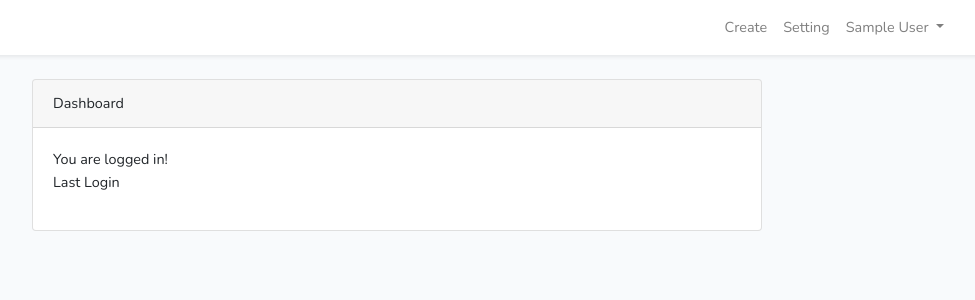
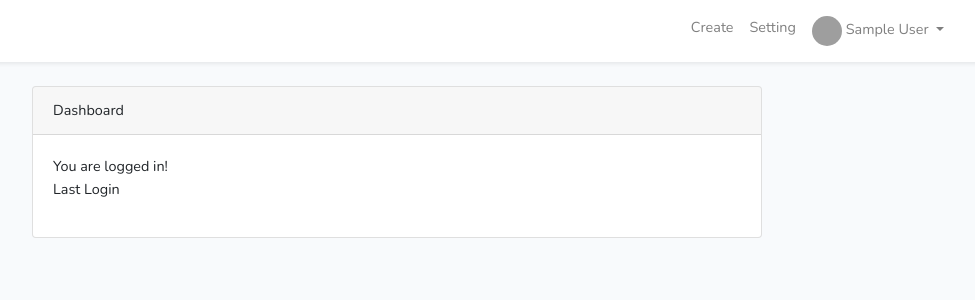
Before and after one commit to hamletmaharjan/laravel-tasks, a Laravel app: page /home in a window 1280 px wide. Shown: the top 300 px of the page, without its empty margins (243-1218 px from the left). Run offline with Laravel 8, Linux system fonts and the light colour scheme; the visitor is signed in with stand-in values (Sample User, id 1); grey boxes are pictures that could not be loaded.

Commit message:
added avatar using intervention

```diff
--- a/crud/app/Http/Controllers/HomeController.php
+++ b/crud/app/Http/Controllers/HomeController.php
@@ -45,6 +45,8 @@ class HomeController extends Controller
             $avatar->save(public_path('/images/avatar/'.$imageName));
             $user->avatar = $imageName;
         }
+        $user->save();
+
         return 'done i guess';
     }
 }
--- a/crud/resources/views/user/layouts/master.blade.php
+++ b/crud/resources/views/user/layouts/master.blade.php
@@ -58,6 +58,12 @@
                         @else
                             <li class="nav-item dropdown">
                                 <a id="navbarDropdown" class="nav-link dropdown-toggle" href="#" role="button" data-toggle="dropdown" aria-haspopup="true" aria-expanded="false" v-pre>
+                                    <img src="{{asset('images/avatar/'.Auth::user()->avatar)}}" alt="avatar" style="
+  vertical-align: middle;
+  width: 30px;
+  height: 30px;
+  border-radius: 50%;
+">
                                     {{ Auth::user()->name }} <span class="caret"></span>
                                 </a>
 
```
Also changed, not shown: crud/database/migrations/2020_01_22_143117_add_more_to_users_table.php (added), crud/public/images/avatar/1579683727.jpg (added).
